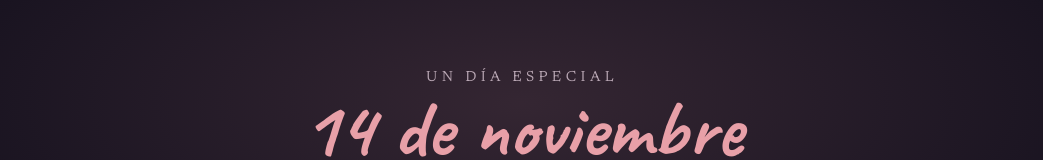
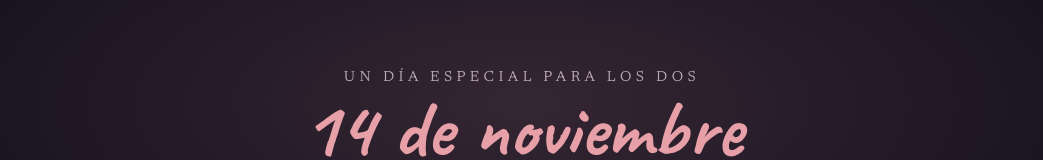
Before and after one commit to Fabio2305/Invitacion, a plain HTML site: page index.html in a window 1280 px wide. Shown: the part 137-297 px from the top of the page, without its empty margins (118-1161 px from the left). Drawn offline with Linux system fonts and the light colour scheme.

Commit message:
Inicio: un día especial para los dos
Co-Authored-By: Claude Opus 5.5 <noreply@anthropic.com>
Claude-Session: https://claude.ai/code/session_01WqeuTAJcrPEzumkahj6Rcc

```diff
--- a/index.html
+++ b/index.html
@@ -4,7 +4,7 @@
 <meta charset="utf-8">
 <meta name="viewport" content="width=device-width, initial-scale=1, viewport-fit=cover">
 <title>14 de noviembre</title>
-<meta name="description" content="Un día especial.">
+<meta name="description" content="Un día especial para los dos.">
 <meta name="theme-color" content="#17121f">
 <meta name="apple-mobile-web-app-capable" content="yes">
 <meta name="mobile-web-app-capable" content="yes">
@@ -12,7 +12,7 @@
 <meta name="apple-mobile-web-app-title" content="14 de noviembre">
 <link rel="apple-touch-icon" href="icono.png">
 <link rel="icon" type="image/png" href="icono.png">
-<meta property="og:title" content="14 de noviembre · Un día especial">
+<meta property="og:title" content="14 de noviembre · Un día especial para los dos">
 <meta property="og:description" content="La carta, el frasco y el libro.">
 <meta property="og:type" content="website">
 <meta property="og:image" content="https://fabio2305.github.io/Invitacion/vista-previa.png">
@@ -109,7 +109,7 @@ h1 { margin: 0; font-family: var(--font-hand); font-weight: 700; font-size: clam
 <body>
 <div id="app">
   <header>
-    <span class="k">Un día especial</span>
+    <span class="k">Un día especial para los dos</span>
     <h1>14 de noviembre</h1>
   </header>
 
```
Also changed, not shown: vista-previa.png.
